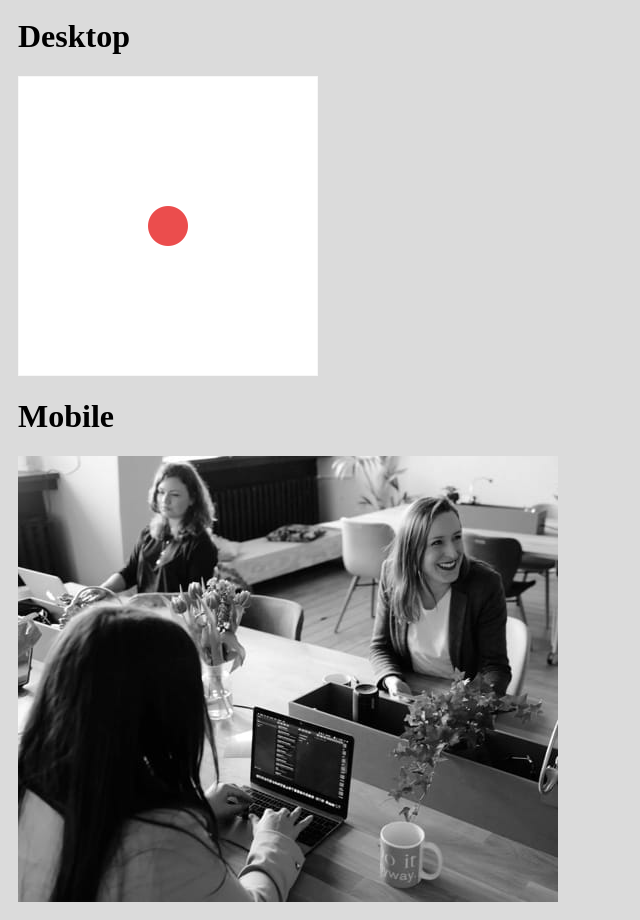
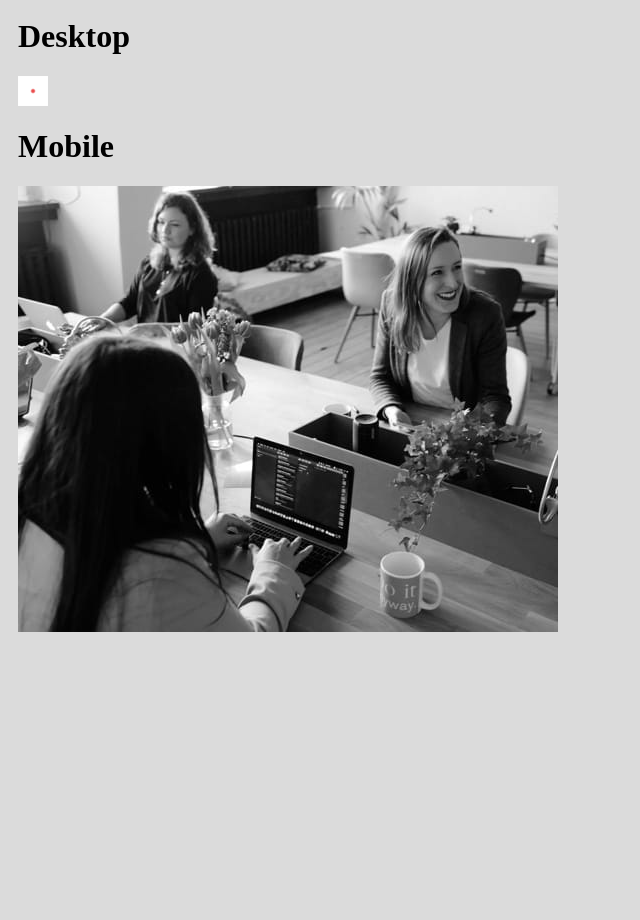
Before and after one commit to Chinmayhadge/git-test, a plain HTML site: page index.html in a window 1280 px wide. Shown: the whole page, without its empty margins (0-640 px from the left). After the commit the page ends 800 px from the top, so only its background shows below. Drawn offline with Linux system fonts and the light colour scheme.

Commit message:
Update index.html

```diff
--- a/index.html
+++ b/index.html
@@ -12,7 +12,7 @@
           </head>
           <body style="background-color:#dbdbdb; margin:18px;">
            <h1> Desktop </h1>
-            <img src="images/dice-1.png" alt="test">
+            <img src="images/dice-1.png" alt="test" height="30" width="30">
             <h1> Mobile </h1>
             <img src="images/image-header-desktop.jpg" alt="test">
           </body></html>
```
